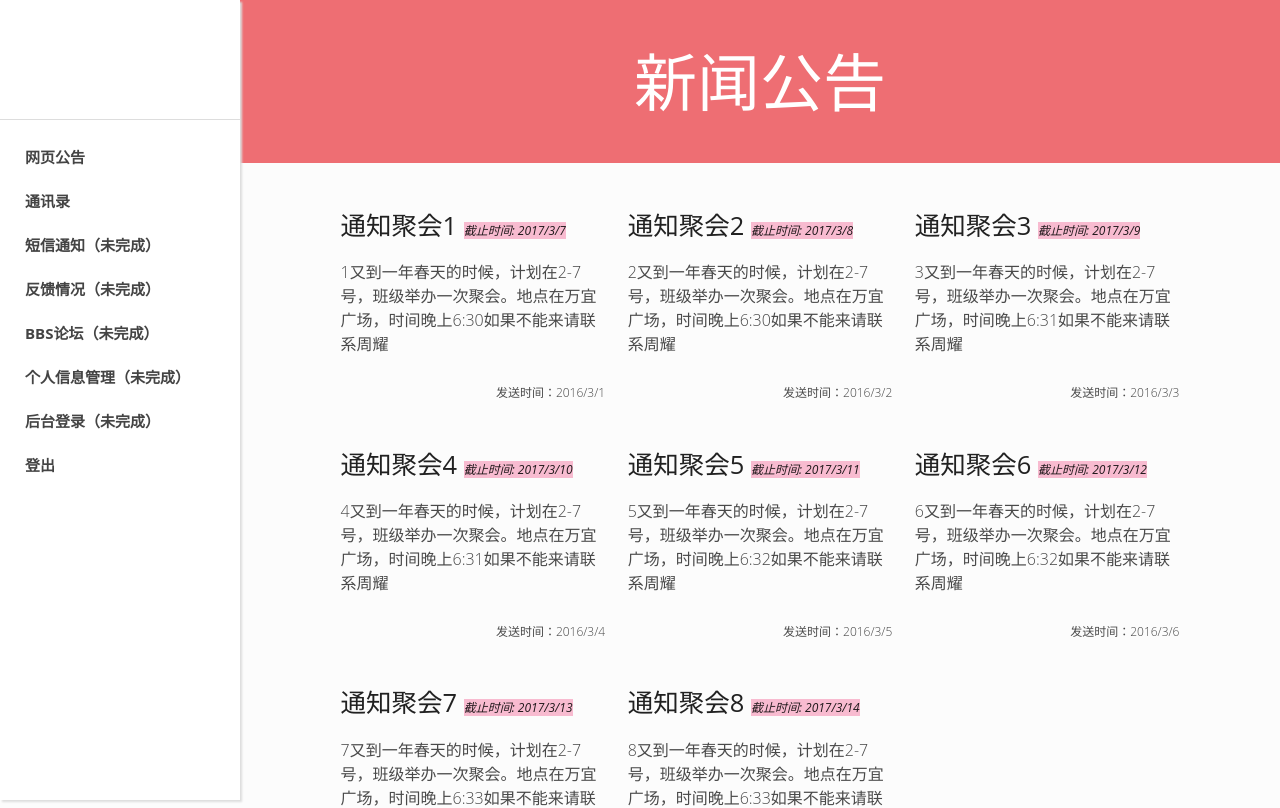
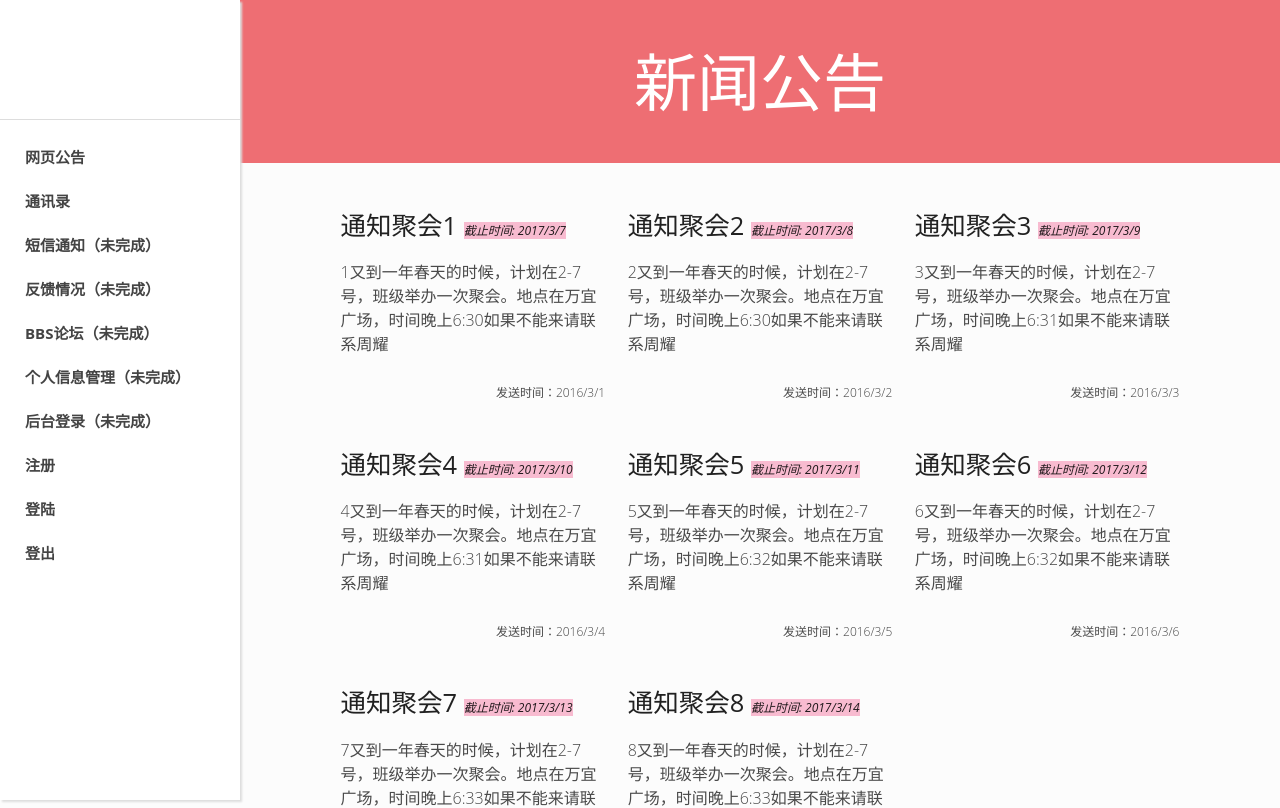
Before and after one commit to zhouyao1994/Info_notify_poj, a Flask app: page /info/get/news in a window 1280 px wide. Shown: the top 808 px of the page. Run offline with Flask 2, Linux system fonts and the light colour scheme; data comes from the database, SQL or seed files in the repository; some libraries are stand-ins or nearby versions.

Commit message:
集成注册，登出模块，待美化

```diff
--- a/app/main/view.py
+++ b/app/main/view.py
@@ -70,7 +70,7 @@ def register():
 def log_out():
     logout_user()
     flash("you hava log out")
-    return redirect(url_for("main.register"))
+    return redirect(url_for("main.index"))
 
 
 @main.route("/get")
--- a/app/templates/base.html
+++ b/app/templates/base.html
@@ -47,6 +47,8 @@
             <li><a href="#">BBS论坛（未完成）</a></li>
             <li><a href="#">个人信息管理（未完成）</a></li>
             <li><a href="#">后台登录（未完成）</a></li>
+            <li><a href="/register">注册</a></li>
+            <li><a href="/login">登陆</a></li>
             <li><a href="/logout">登出</a></li>
         </ul>
     </aside>
```
